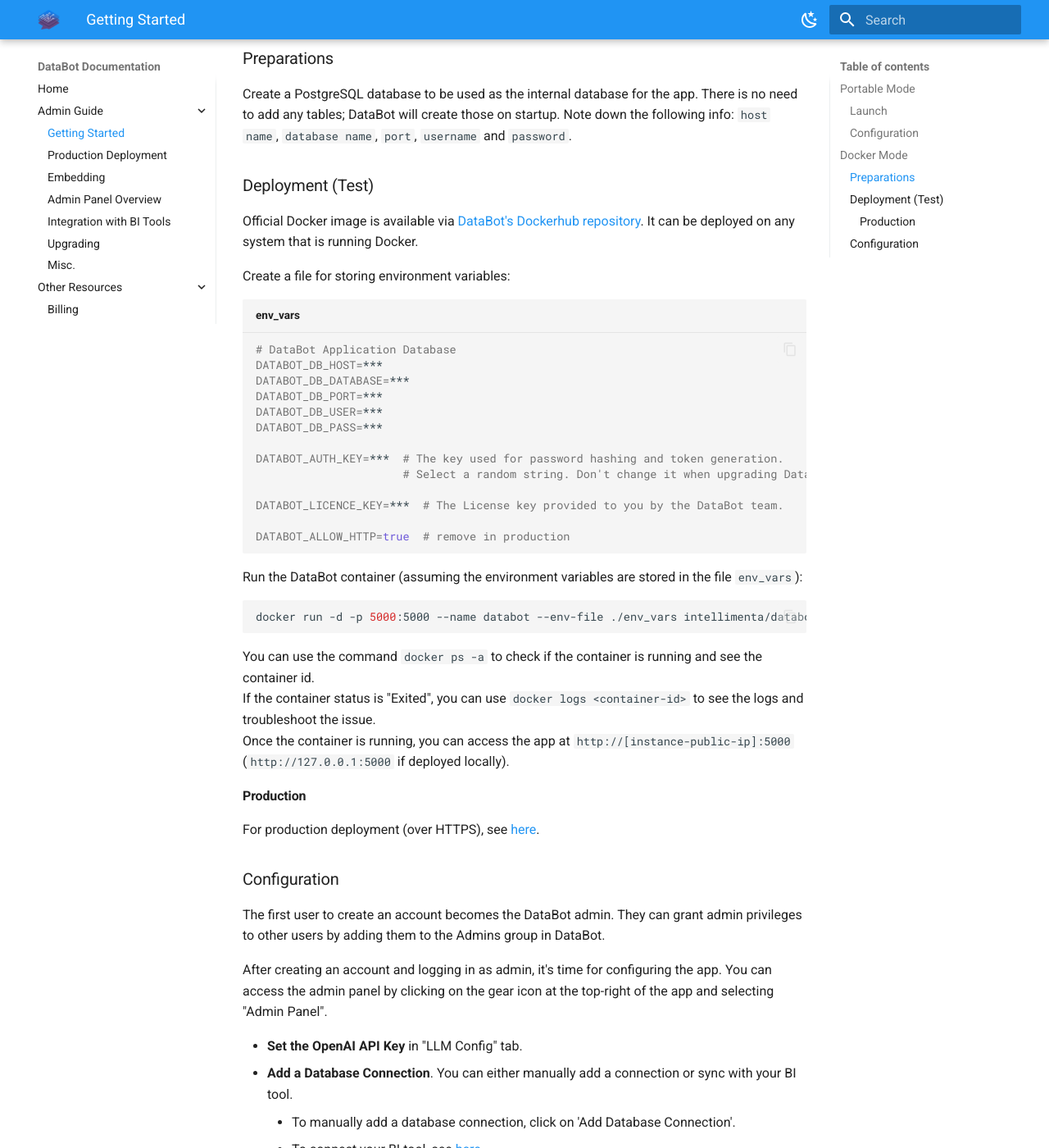
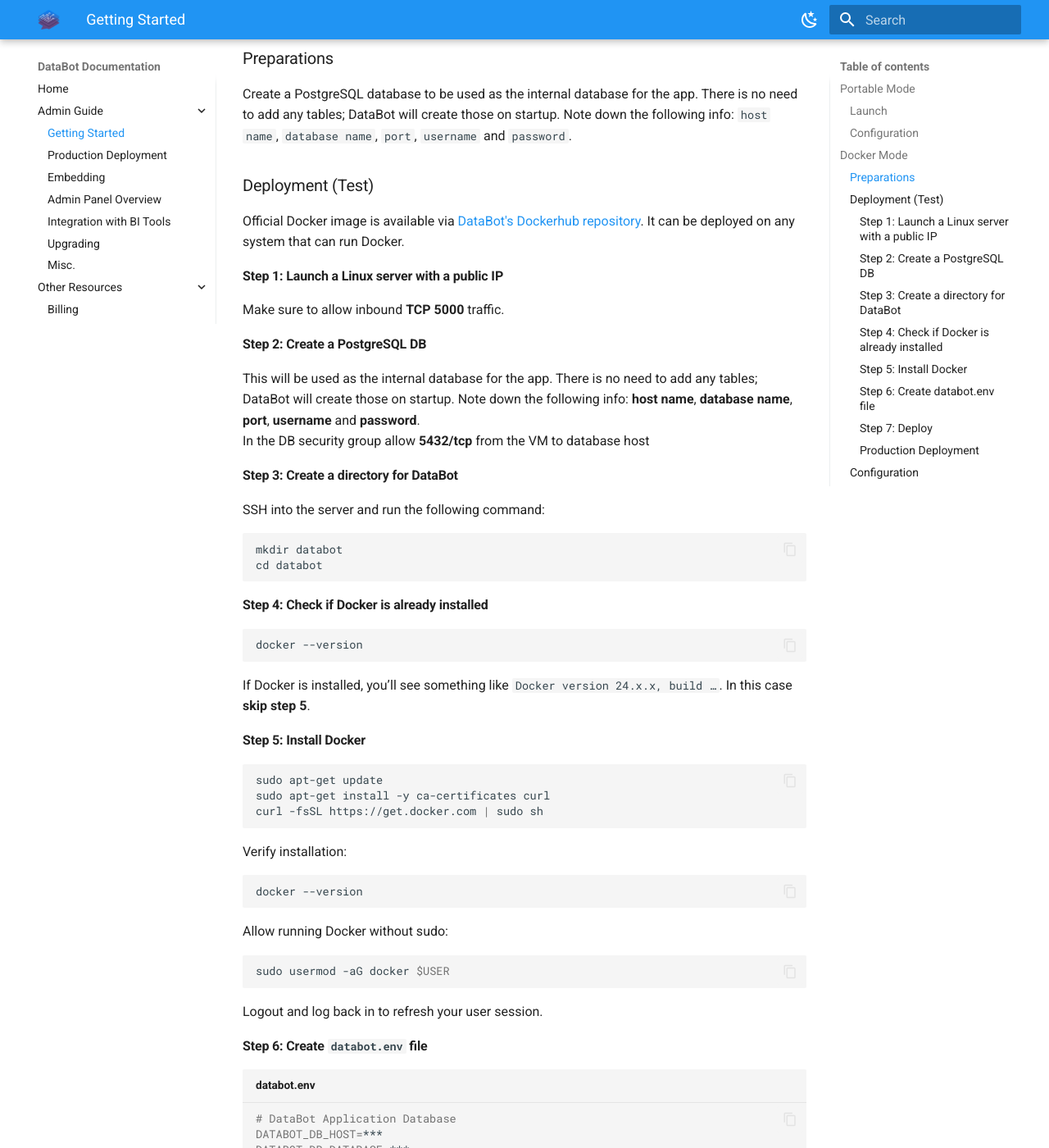
Before and after one commit to Intellimenta/DataBot, an MkDocs documentation site: the page built from docs/admin_guide/getting_started.md, in a window 1280 px wide and 1400 px high, scrolled down 1576 px. Shown: the whole window at 82% size. Built offline with MkDocs 1.6.1 and Material for MkDocs 9.7.7, drawn with Linux system fonts in a browser that asks for light colours; some of the changed text lies outside the part shown.

Commit message:
update docs

````diff
--- a/docs/admin_guide/getting_started.md
+++ b/docs/admin_guide/getting_started.md
@@ -45,10 +45,46 @@
 Create a PostgreSQL database to be used as the internal database for the app. There is no need to add any tables; DataBot will create those on startup. Note down the following info: `host name`, `database name`, `port`, `username` and `password`.
 
 ### Deployment (Test)
-Official Docker image is available via <a href="https://hub.docker.com/r/intellimenta/databot/tags" target="_blank">DataBot's Dockerhub repository</a>. It can be deployed on any system that is running Docker.
+Official Docker image is available via <a href="https://hub.docker.com/r/intellimenta/databot/tags" target="_blank">DataBot's Dockerhub repository</a>. It can be deployed on any system that can run Docker.
 
-Create a file for storing environment variables:
-```sh title="env_vars"
+#### Step 1: Launch a Linux server with a public IP
+Make sure to allow inbound **TCP 5000** traffic.
+
+#### Step 2: Create a PostgreSQL DB
+This will be used as the internal database for the app. There is no need to add any tables; DataBot will create those on startup. Note down the following info: **host name**, **database name**, **port**, **username** and **password**.
+In the DB security group allow **5432/tcp** from the VM to database host
+
+#### Step 3: Create a directory for DataBot
+SSH into the server and run the following command:
+```
+mkdir databot
+cd databot
+```
+
+#### Step 4: Check if Docker is already installed
+```sh
+docker --version
+```
+If Docker is installed, you’ll see something like `Docker version 24.x.x, build …`.  In this case **skip step 5**.
+
+#### Step 5: Install Docker
+```sh
+sudo apt-get update
+sudo apt-get install -y ca-certificates curl
+curl -fsSL https://get.docker.com | sudo sh
+```
+Verify installation:
+```sh
+docker --version
+```
+Allow running Docker without sudo:
+```sh
+sudo usermod -aG docker $USER
+```
+Logout and log back in to refresh your user session.
+
+#### Step 6: Create `databot.env` file
+```sh title="databot.env"
 # DataBot Application Database
 DATABOT_DB_HOST=***
 DATABOT_DB_DATABASE=***
@@ -56,23 +92,27 @@
 DATABOT_DB_USER=***
 DATABOT_DB_PASS=***
 
-DATABOT_AUTH_KEY=***  # The key used for password hashing and token generation.
-                      # Select a random string. Don't change it when upgrading DataBot.
+# The key used for password hashing and token generation.
+# Select a random string. Don't change it when upgrading DataBot.
+DATABOT_AUTH_KEY=***
 
-DATABOT_LICENCE_KEY=***  # The License key provided to you by the DataBot team.
+# The License key provided to you by the DataBot team.
+DATABOT_LICENCE_KEY=***
 
-DATABOT_ALLOW_HTTP=true  # remove in production
+# remove in production
+DATABOT_ALLOW_HTTP=true
 ```
 
-Run the DataBot container (assuming the environment variables are stored in the file `env_vars`):
+#### Step 7: Deploy
+Run the DataBot container:
 ```sh
-docker run -d -p 5000:5000 --name databot --env-file ./env_vars intellimenta/databot:latest
+docker run -d -p 5000:5000 --name databot --env-file ./databot.env intellimenta/databot:latest
 ```
 You can use the command `docker ps -a` to check if the container is running and see the container id.
 If the container status is "Exited", you can use `docker logs <container-id>` to see the logs and troubleshoot the issue.
 Once the container is running, you can access the app at `http://[instance-public-ip]:5000` (`http://127.0.0.1:5000` if deployed locally).
 
-#### Production
+#### Production Deployment
 For production deployment (over HTTPS), see [here](./production_deployment.md).
 
 ### Configuration
@@ -98,7 +138,6 @@
 
 - **Manage Semantic Layer and Metadata**
     - You can provide business metrics, domain-knowledge and descriptions at database, table and column-level (Admin Panel > Database Connections > [DB Name] > Semantic Layer and Metadata Management).
-    - You should add descriptions only when it's actually helpful. For example, the column sale_date does not need a description, but a column like abc23 would.
     - The `db schema` command shows you what data is shared with the LLM when you ask a question.
 - **Email Setup**
 Setup email (Settings > Admin Panel > Email Setup) so new users can verify their email address. It's also used for password-reset functionality.
````
Also changed, not shown: docs/admin_guide/production_deployment.md (+20 -18 lines).
